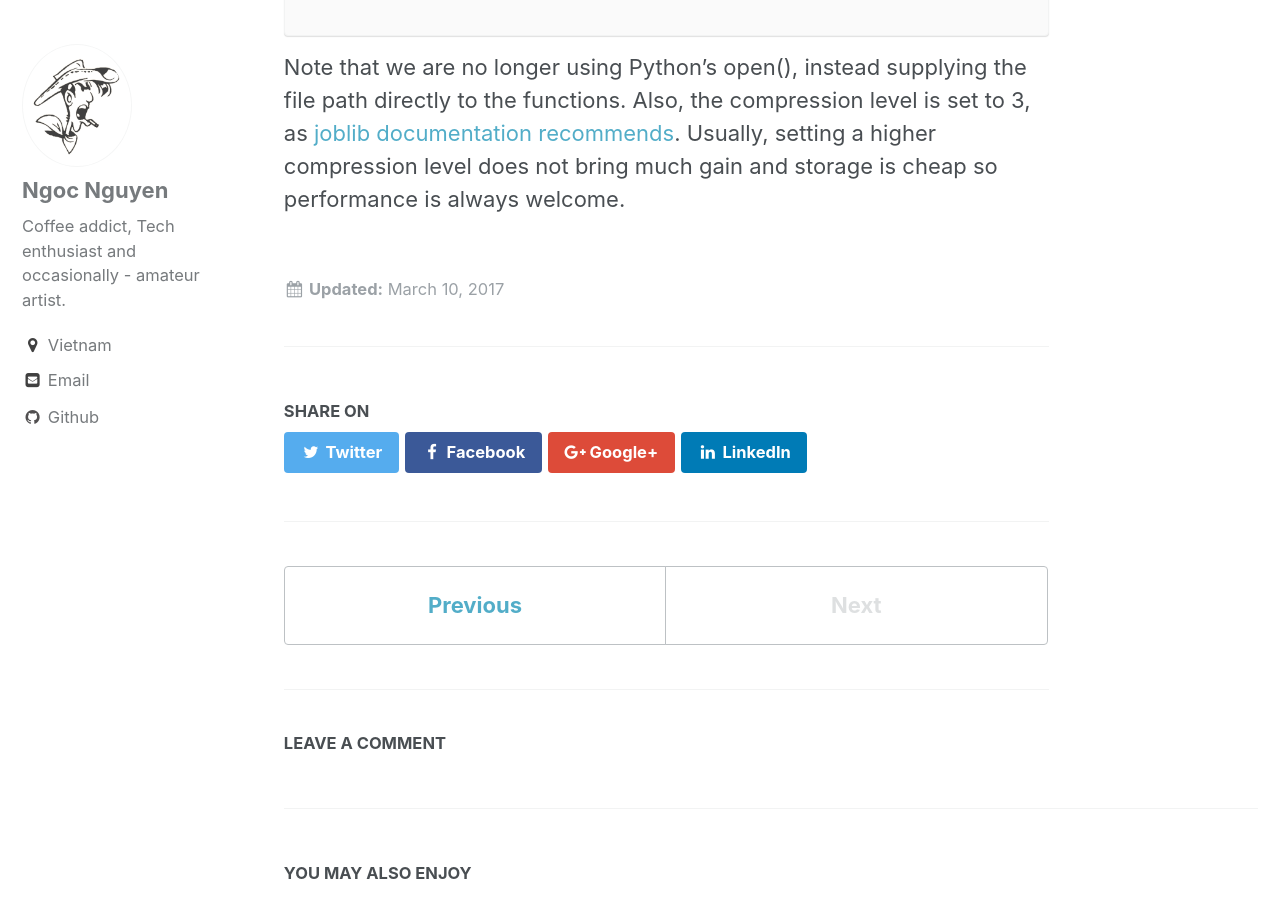
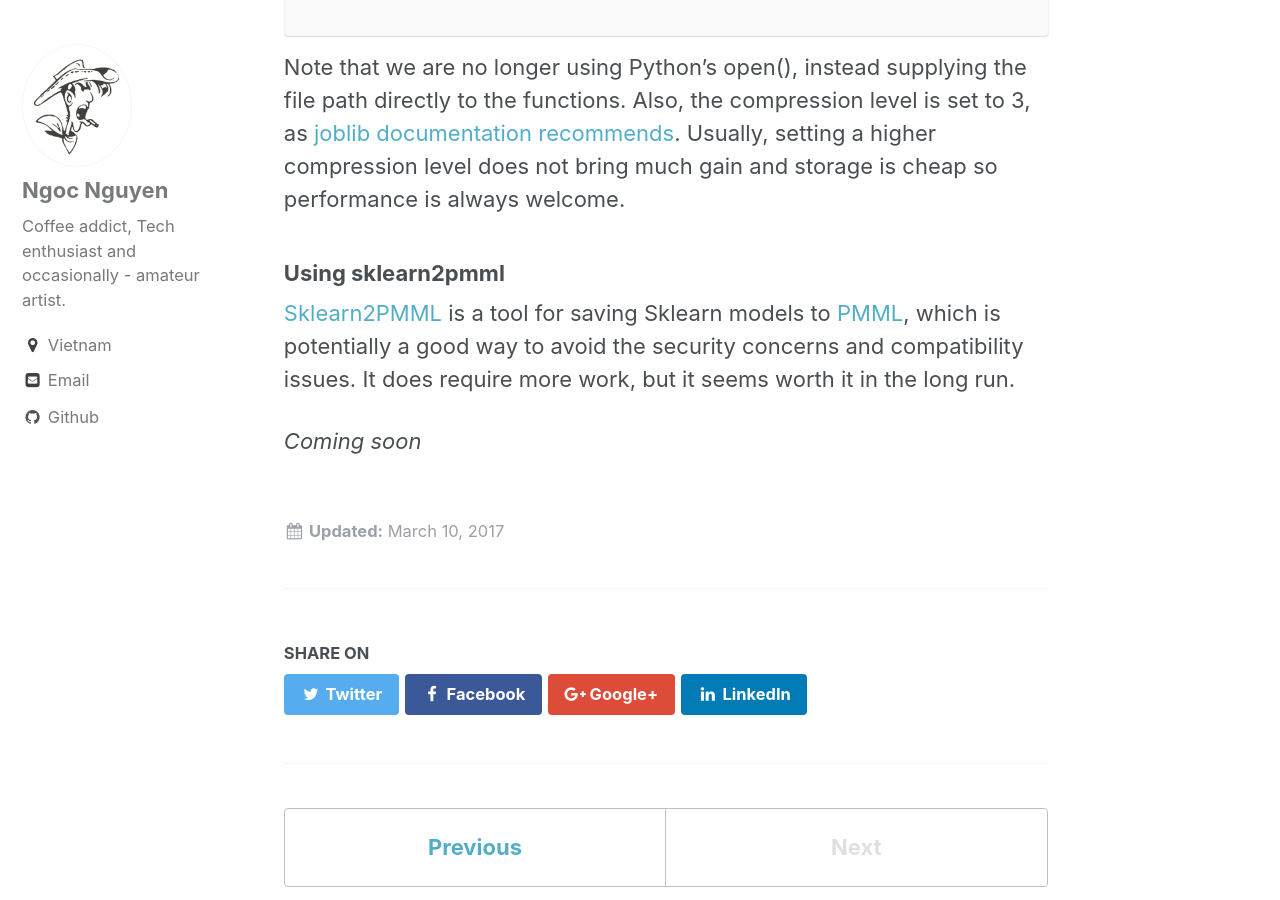
Before and after one commit to luungoc2005/luungoc2005-github-io-old, a Jekyll site: the page built from _posts/2017-3-21-tips-on-using-sklearn.markdown, in a window 1280 px wide and 900 px high, scrolled down 1876 px. Built offline with Jekyll 4.4.1, drawn with Linux system fonts in a browser that asks for light colours; comment, search, counter and statistics services are not loaded; some of the changed text lies outside the part shown.

Commit message:
post fix

```diff
--- a/_posts/2017-3-21-tips-on-using-sklearn.markdown
+++ b/_posts/2017-3-21-tips-on-using-sklearn.markdown
@@ -46,3 +46,9 @@ clf = joblib.load(cl_file)
 {% endhighlight %}
 
 Note that we are no longer using Python's open(), instead supplying the file path directly to the functions. Also, the compression level is set to 3, as [joblib documentation recommends](https://pythonhosted.org/joblib/generated/joblib.dump.html). Usually, setting a higher compression level does not bring much gain and storage is cheap so performance is always welcome.
+
+### Using sklearn2pmml
+
+[Sklearn2PMML](https://github.com/jpmml/sklearn2pmml) is a tool for saving Sklearn models to [PMML](https://en.wikipedia.org/wiki/Predictive_Model_Markup_Language), which is potentially a good way to avoid the security concerns and compatibility issues. It does require more work, but it seems worth it in the long run.
+
+*Coming soon*
```
